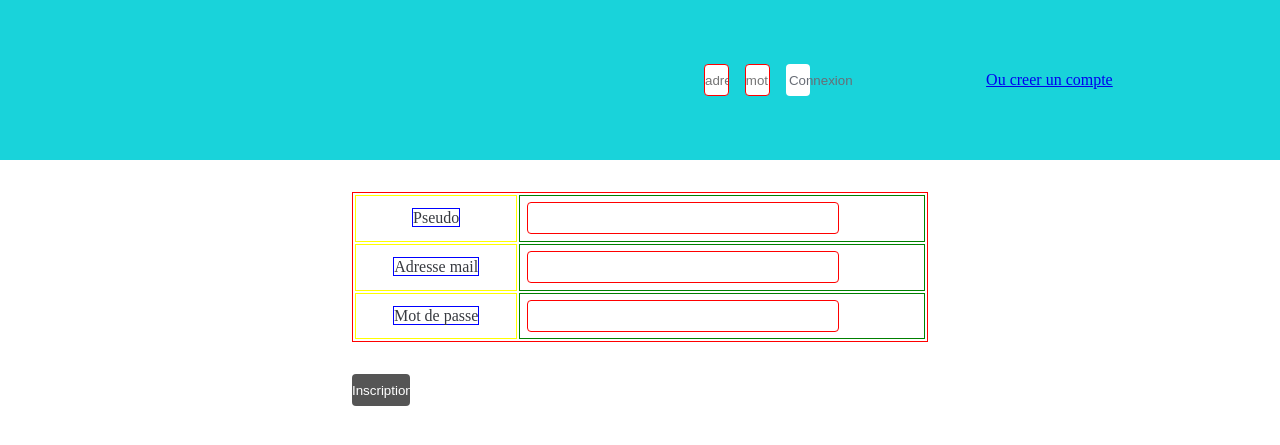
After one commit to root-c137/MeilleureSerieFrancaise.fr, a Symfony app: template templates/Inscription/Inscription.html.twig in a window 1280 px wide. The commit adds this page. Shown: the top 445 px of the page. Run offline with Twig, Linux system fonts and the light colour scheme; the template is opened without the code that fills it, so the values that code supplies are empty; some libraries are stand-ins or nearby versions.

Commit message:
Système inscription, système de vote et affichage des series par ordre decroissant..

```diff
--- /dev/null
+++ b/public/CSS/Inscription.css
@@ -0,0 +1,58 @@
+#Inscription
+{
+    width:50%;
+    margin:auto;
+}
+
+#Inscription table
+{
+    width:100%;
+    border-collapse: separate;
+    border:1px solid red;
+
+}
+
+#Inscription .Formulaire
+{
+    display: flex;
+    flex-direction: column;
+}
+
+.Formulaire input
+{
+    width:80%;
+    border:1px solid red;
+}
+
+.Formulaire table td
+{
+    width:50%;
+    border:1px solid green;
+    padding:0.4rem;
+}
+
+.Formulaire table .Label
+{
+    width:20%;
+    border:1px solid yellow;
+    text-align: center;
+}
+.Formulaire label
+{
+    width:100%;
+    border:1px solid blue;
+}
+
+.Formulaire .GoInscription
+{
+    width:10%;
+    margin-top:2rem;
+    background-color: #555555;
+    color:#FFF;
+}
+.Formulaire .GoInscription:hover
+{
+    background-color: #FFF;
+    color:#555555;
+    cursor:pointer;
+}
--- /dev/null
+++ b/templates/Inscription/Inscription.html.twig
@@ -0,0 +1,48 @@
+{% extends 'base.html.twig' %}
+
+{% block title %}{% endblock %}
+{% block stylesheets %}
+    <link rel="stylesheet" href="{{ asset("CSS/Inscription.css")  }}"/>
+{% endblock %}
+
+{% block body %}
+
+    <main id="Inscription">
+
+        <div>
+
+
+        </div>
+
+        <div class="Formulaire">
+
+            <form method="post" action="{{ path("NewMembre") }}">
+
+                <table>
+
+                    <tr>
+                        <td class="Label"><label for="Pseudo">Pseudo</label></td>
+                        <td><input type="text" name="Pseudo" id="Pseudo" /></td>
+                    </tr>
+
+                    <tr>
+                        <td class="Label"><label for="Mail">Adresse mail</label></td>
+                        <td><input type="text" name="Mail" id="Mail"/></td>
+                    </tr>
+                    <tr>
+                        <td class="Label"><label for="Pass">Mot de passe</label></td>
+                        <td><input type="password" name="Pass" id="Pass"/></td>
+                    </tr>
+
+                </table>
+
+                <button type="submit" class="GoInscription">Inscription</button>
+            </form>
+
+
+        </div>
+
+    </main>
+
+
+{% endblock %}
--- a/templates/base.html.twig
+++ b/templates/base.html.twig
@@ -15,10 +15,7 @@
 
         <section class="Menu">
 
-            <ul>
-                <li>Proposer une série</li>
-                <li>Forum</li>
-            </ul>
+
 
         </section>
 
@@ -32,6 +29,8 @@
 
             </form>
 
+            <a href="{{ path("Inscription") }}">Ou creer un compte</a>
+
         </section>
 
 
```
Also changed, not shown: migrations/Version20201014154227.php (added, +31 -0 lines), public/CSS/Home.css (+7 -1 lines), src/Controller/HomeController.php (+87 -2 lines), src/Entity/Serie.php (+17 -0 lines), src/Repository/SerieRepository.php (+2 -16 lines), templates/Inscription/test.html.twig (added, +15 -0 lines), templates/home/index.html.twig (+9 -11 lines).
